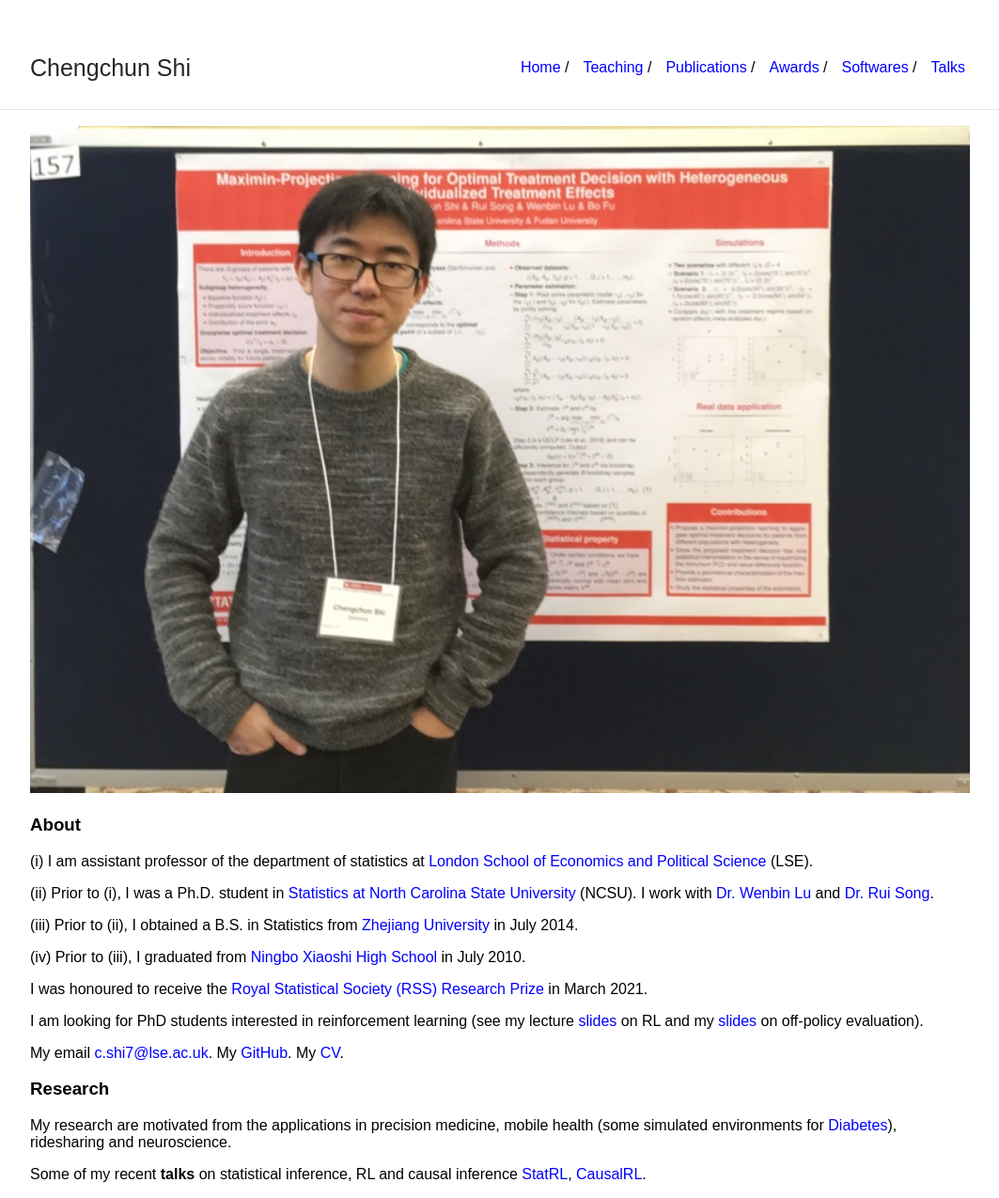
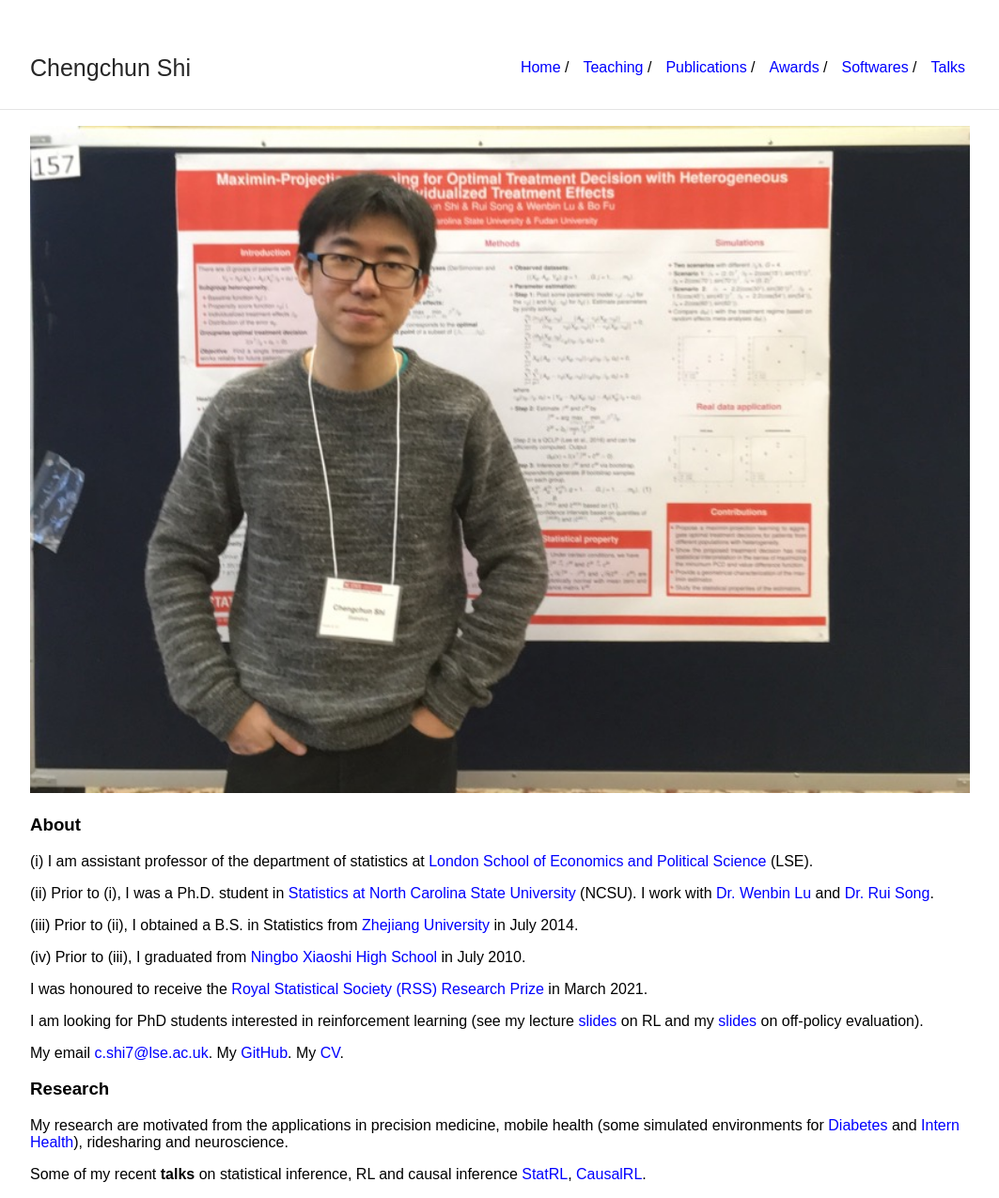
Before and after one commit to callmespring/callmespring.github.io, a Jekyll site: the page built from index.md, in a window 1280 px wide. Shown: the top 1275 px of the page at 94% size, without its empty margins (108-1171 px from the left). Built offline with Jekyll 4.4.1, drawn with Linux system fonts in a browser that asks for light colours.

Commit message:
Update index.md

```diff
--- a/index.md
+++ b/index.md
@@ -26,7 +26,7 @@ My email <c.shi7@lse.ac.uk>. My [GitHub](https://github.com/callmespring). My [C
 
 ### Research
 
-My research are motivated from the applications in precision medicine, mobile health (some simulated environments for [Diabetes](https://github.com/RunzheStat/TestMDP)), ridesharing and neuroscience.
+My research are motivated from the applications in precision medicine, mobile health (some simulated environments for [Diabetes](https://github.com/RunzheStat/TestMDP) and [Intern Health](https://github.com/limengbinggz/cusum-rl)), ridesharing and neuroscience.
 
 Some of my recent **talks** on statistical inference, RL and causal inference [StatRL](https://www.youtube.com/watch?v=-SW9PevZThs&t=982s), [CausalRL](https://www.youtube.com/watch?v=Zor1CmRyycw&t=397s).
 
```
